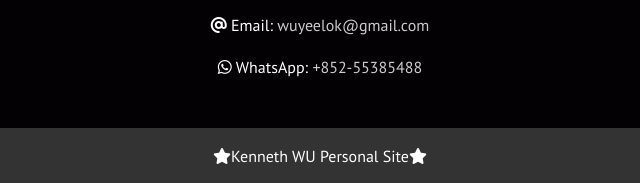
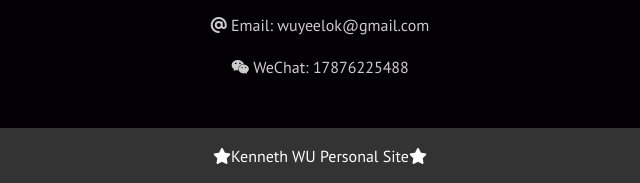
Before and after one commit to wuyeelok/old-github-io, a plain HTML site: page index.html in a window 1280 px wide. Shown: the part 3355-3538 px from the top of the page, 320-960 px from the left. Drawn offline with Linux system fonts and the light colour scheme.

Commit message:
Update Contact Info

```diff
--- a/index.html
+++ b/index.html
@@ -241,12 +241,15 @@
         <h2 class="section-head"><i class="fas fa-envelope"></i> Contact Me</h2>
 
         <p>
-          <i class="fas fa-at"></i> Email:
-          <a href="mailto:wuyeelok@gmail.com">wuyeelok@gmail.com</a>
+          <a href="mailto:wuyeelok@gmail.com"
+            ><i class="fas fa-at"></i> Email: wuyeelok@gmail.com</a
+          >
         </p>
         <p>
-          <i class="fa fa-whatsapp" aria-hidden="true"></i> WhatsApp:
-          <a href="https://wa.me/85255385488">+852-55385488</a>
+          <a href="https://web.wechat.com/" target="_blank"
+            ><i class="fa fa-wechat" aria-hidden="true"></i> WeChat:
+            17876225488</a
+          >
         </p>
       </div>
     </section>
```
